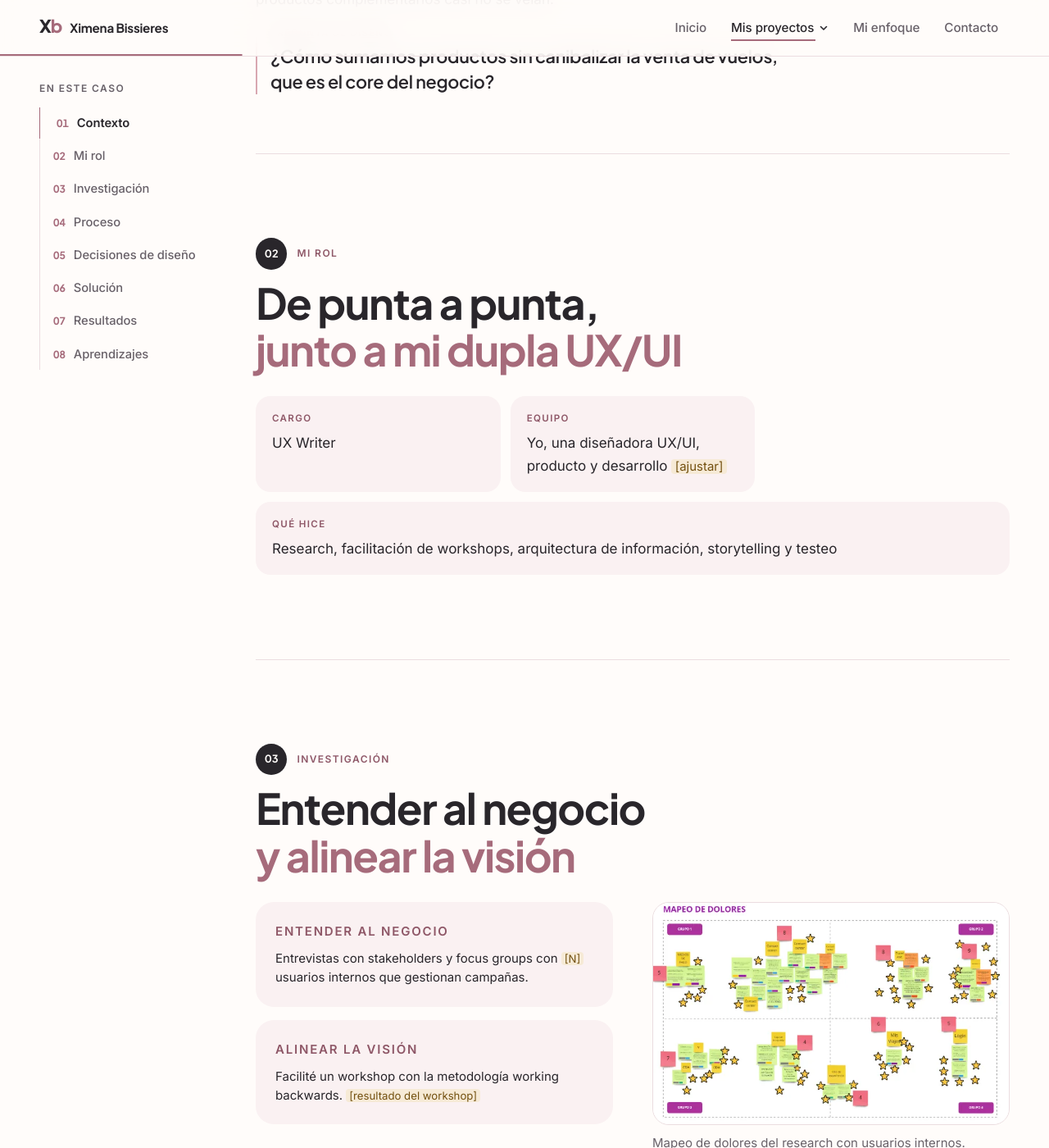
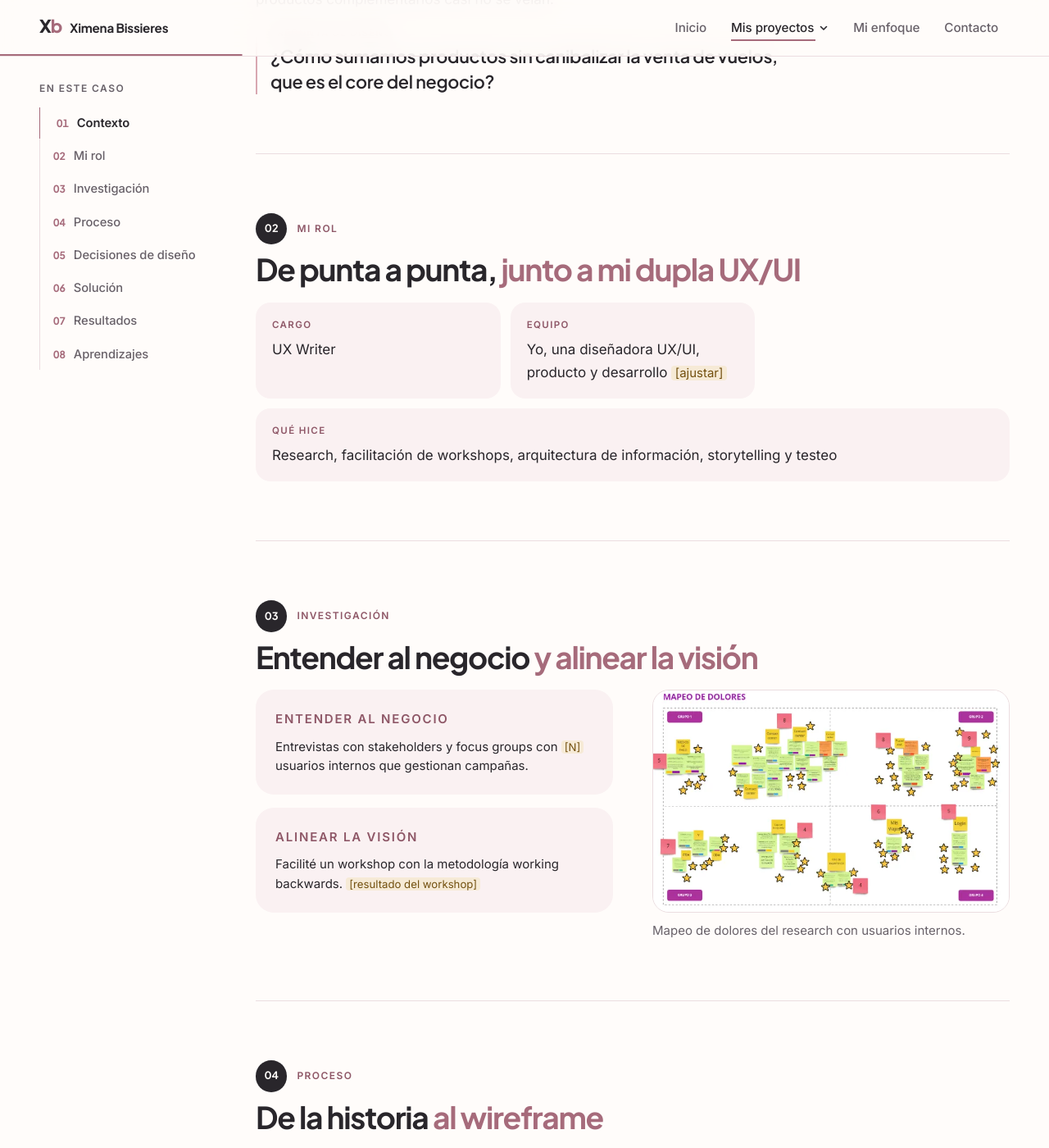
Before and after one commit to ximebissieres/Ximebissieres.github.io, a Jekyll site: the page built from proyectos/latam.html, in a window 1280 px wide and 1400 px high, scrolled down 1679 px. Shown: the whole window at 82% size. Built offline with Jekyll 4.4.1, drawn with Linux system fonts in a browser that asks for light colours.

Commit message:
LATAM: misma escala compacta en todos los capítulos
- Títulos de capítulo a escala de sección (como Contexto) y espaciados
  contenidos entre y dentro de los capítulos
- Cita del aprendizaje, cifra '8 de cada 10' y valores de métricas
  proporcionados al título; métricas alineadas arriba
- Solo afecta a LATAM; Contexto y textos sin cambios

Co-Authored-By: Claude Opus 5.5 <noreply@anthropic.com>
Claude-Session: https://claude.ai/code/session_01DJ4kQgEHjb3PtnpPBBuZ5X

```diff
--- a/assets/styles.css
+++ b/assets/styles.css
@@ -1358,3 +1358,19 @@ body { font-family: var(--sans); font-size: var(--fs-body); line-height: 1.65; f
   .offer-tl li:has(.tl-repeat) .tl-dot { grid-row: 1; }
   .offer-tl li:has(.tl-repeat) .tl-name { grid-row: 1; }
 }
+
+/* ==========================================================================
+   LATAM · escala compacta en todos los capítulos (.chapters--compact)
+   La misma de "01 · Contexto": títulos a escala de sección, paddings y
+   espacios contenidos, citas y cifras proporcionadas al título.
+   ========================================================================== */
+.chapters--compact .chapter:not(.chapter--context) { padding-block: clamp(48px, 6vw, 72px); gap: 20px; }
+.chapters--compact .chapter-head { gap: 10px; }
+.chapters--compact .chapter-title { font-size: clamp(1.75rem, 1.2rem + 1.4vw, 2.5rem); line-height: 1.1; letter-spacing: var(--track-h1); }
+.chapters--compact .chapter p { text-wrap: pretty; }
+.chapters--compact .big-quote { font-size: clamp(1.25rem, 1.05rem + .7vw, 1.6rem); line-height: 1.35; max-width: 34ch; }
+.chapters--compact .big-quote::before { font-size: 1.4em; }
+.chapters--compact .learning { gap: 20px; padding: clamp(24px, 4vw, 40px); }
+.chapters--compact .stat-num { font-size: clamp(2.6rem, 1.9rem + 2vw, 3.75rem); }
+.chapters--compact .metric .val { font-size: clamp(1.25rem, 1.05rem + .7vw, 1.6rem); }
+.chapters--compact .metric { align-content: start; gap: 14px; min-height: 0; }
--- a/proyectos/latam.html
+++ b/proyectos/latam.html
@@ -16,7 +16,7 @@ summary: 'Rediseñamos la landing de ofertas para que vuelos, hoteles y paquetes
 
 <div class="case-body">
   <nav class="toc" aria-label="Etapas del caso"><p class="eyebrow">En este caso</p><ol></ol></nav>
-  <div class="chapters">
+  <div class="chapters chapters--compact">
 
     <section class="chapter chapter--context" id="contexto" data-title="Contexto">
       <header class="chapter-head"><p class="eyebrow">Contexto</p><h2 class="chapter-title">Una landing diseñada <em>para vuelos</em>.</h2></header>
```
